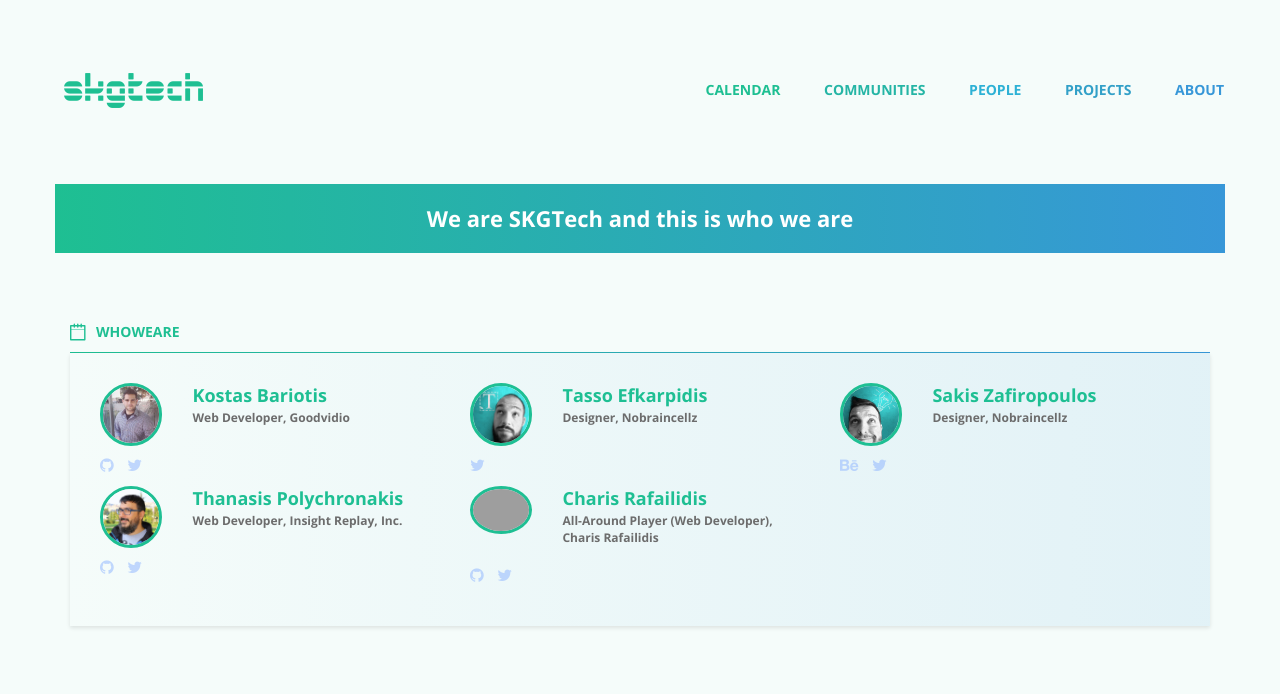
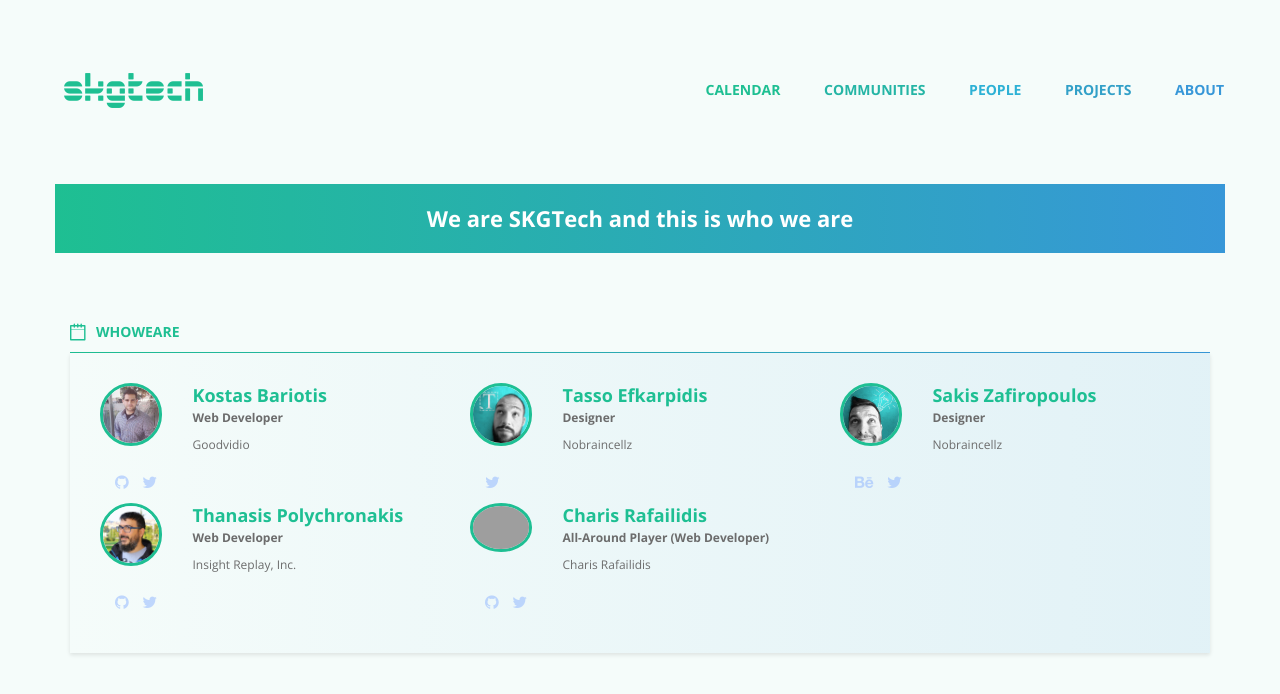
Before and after one commit to skgtech/skgtech.github.io, a Jekyll site: the page built from people/index.html, in a window 1280 px wide. Shown: the top 694 px of the page. Built offline with Jekyll 4.4.1, drawn with Linux system fonts in a browser that asks for light colours; nearby versions of some CDN libraries; grey boxes are pictures that could not be loaded.

Commit message:
style person company/icons

```diff
--- a/people/index.html
+++ b/people/index.html
@@ -32,7 +32,8 @@ weight: 80
             <div class="person-name">
               {{ person.name }}
             </div>
-            <p class="person-title">{{ person.title }}, {{ person.company }}</p>
+            <p class="person-title">{{ person.title }}</p>
+            <p class="person-company">{{ person.company }}</p>
           </div>
         </div>
         <div class="">
```
Also changed, not shown: _sass/_people.scss (+10 -1 lines), css/main.css.
